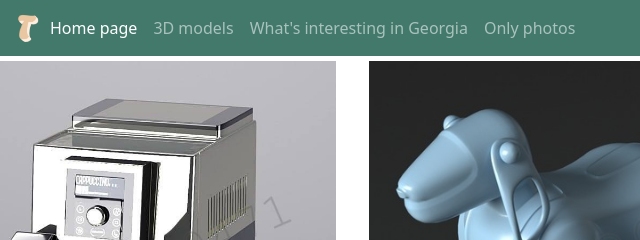
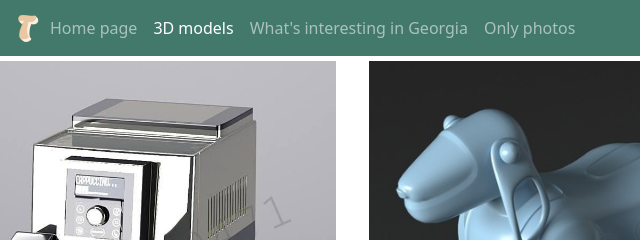
Before and after one commit to TatianaSerpokrylova/My-webpage, a plain HTML site: page 3d_models.html in a window 1280 px wide. Shown: the top 240 px of the page, 70-710 px from the left. Drawn offline with nearby package versions, Linux system fonts and the light colour scheme.

Commit message:
исправила подсвечивание активной страницы

```diff
--- a/3d_models.html
+++ b/3d_models.html
@@ -80,13 +80,13 @@
           <!-- ul - тэг списка, li - элементы списка -->
           <ul class="navbar-nav">
             <li class="nav-item">
-              <a class="nav-link active" aria-current="page" href="index.html"
+              <a class="nav-link" aria-current="page" href="index.html"
                 >Home page</a
               >
             </li>
             <li class="nav-item">
               <a
-                class="nav-link"
+                class="nav-link active"
                 href="3d_models.html"
                 data-toggle="tooltip"
                 data-placement="bottom"
```
Also changed, not shown: Cards.html (+2 -2 lines), Photos.html (+2 -2 lines).
